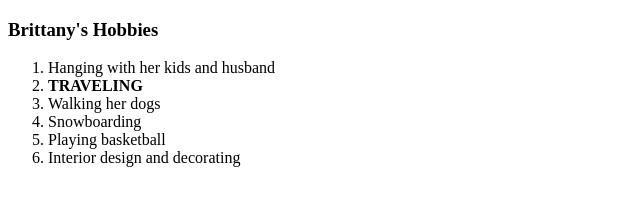
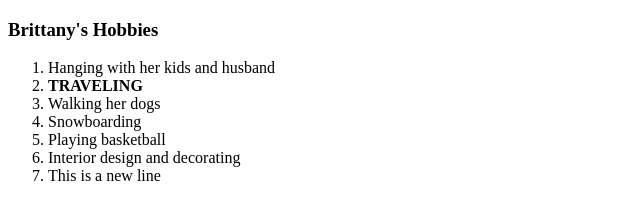
Before and after one commit to brittany-passavanti/cv, a plain HTML site: page hobbies.html in a window 1280 px wide. Shown: the whole page, without its empty margins (0-640 px from the left). Drawn offline with Linux system fonts and the light colour scheme.

Commit message:
Update hobbies.html

```diff
--- a/hobbies.html
+++ b/hobbies.html
@@ -14,6 +14,7 @@
             <li>Snowboarding</li>
             <li>Playing basketball</li>
             <li>Interior design and decorating</li>
+            <li>This is a new line</li>
         </ol>
 </body>
 </html>
```
